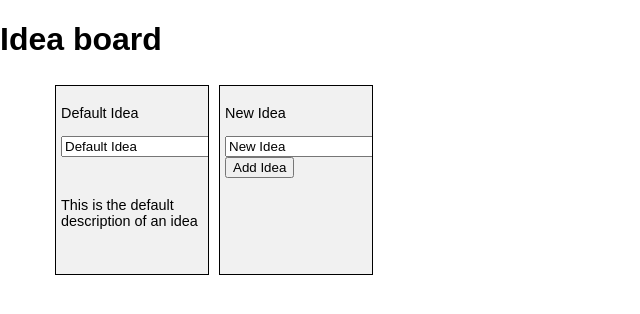
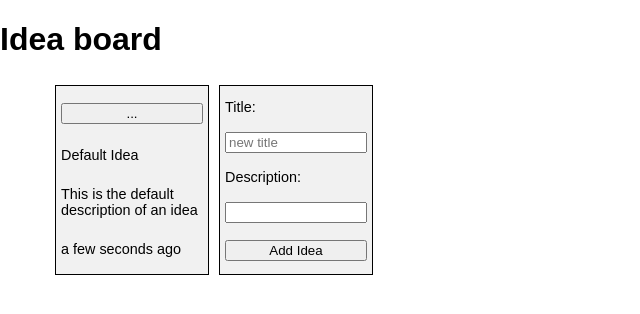
Before and after one commit to ClearScore/tech-screen, a React (Create React App) app in the folder idea-board/: page / in a window 1280 px wide. Shown: the top 314 px of the page, without its empty margins (0-640 px from the left). Built offline with nearby package versions, Linux system fonts and the light colour scheme.

Commit message:
Add date, update new ideas

```diff
--- a/idea-board/package.json
+++ b/idea-board/package.json
@@ -3,8 +3,10 @@
   "version": "0.1.0",
   "private": true,
   "dependencies": {
+    "moment": "^2.22.2",
     "react": "16.4.0",
     "react-dom": "16.4.0",
+    "react-moment": "^0.7.9",
     "react-scripts": "1.1.4"
   },
   "scripts": {
--- a/idea-board/src/components/IdeaBoard.jsx
+++ b/idea-board/src/components/IdeaBoard.jsx
@@ -9,19 +9,20 @@ export class IdeaBoard extends React.Component {
           {
             title: 'Default Idea',
             description: 'This is the default description of an idea',
-            createdDate: new Date().toString,
+            createdDate: new Date(),
             updatedDate: ''
           },
         ],
         newIdea: {
-          title: 'New Idea',
+          title: '',
           description: '',
           createdDate: '',
           updatedDate: ''
         }
       }
       this.updateTitle = this.updateTitle.bind(this);
-      this.updateNewIdeaTitle = this.updateNewIdeaTitle.bind(this);
+      this.updateNewIdea = this.updateNewIdea.bind(this);
+      this.submitUpdateIdea = this.submitUpdateIdea.bind(this);
       this.submitNewIdea = this.submitNewIdea.bind(this);
   }
   updateTitle (idea, newTitle) {
@@ -32,18 +33,24 @@ export class IdeaBoard extends React.Component {
       this.setState({ideas: allIdeas});
     }
   };
-  updateNewIdeaTitle (event) {
+  updateNewIdea (event, field) {
     event.persist();
     this.setState(previousState => ({
-      newIdea: {...previousState.newIdea, title: event.target.value}
+      newIdea: {...previousState.newIdea, [field]: event.target.value}
     }));
+  };
+  submitUpdateIdea (event, ideaToUpdate, ideaToReplace) {
+    //TODO: replace the idea updated
+    console.log('ideaToUpdate ', ideaToUpdate);
+    console.log('ideas: ', this.state.ideas);
   };
   submitNewIdea () {
     let ideaToAdd = this.state.newIdea;
+    ideaToAdd.createdDate = new Date();
     this.setState(previousState => ({
       ideas: [...previousState.ideas, ideaToAdd],
       newIdea: {
-        title: 'New Idea',
+        title: '',
         description: '',
         createdDate: '',
         updatedDate: ''
@@ -61,17 +68,16 @@ export class IdeaBoard extends React.Component {
               <IdeaCell key={key}
                 idea={idea}
                 updateTitle={this.updateTitle}
-                // editIdea={this.editIdea}
+                submitUpdateIdea={this.submitUpdateIdea}
               />
             ))
           }
           <IdeaCell key={state.ideas.length}
             idea={state.newIdea}
-            updateNewIdeaTitle={this.updateNewIdeaTitle}
+            updateNewIdea={this.updateNewIdea}
             isNewIdea={true}
             newIdea={state.newIdea}
             submitNewIdea={this.submitNewIdea}
-            // editIdea={this.editIdea}
           />
         </div>
       </div>
--- a/idea-board/src/components/IdeaCell.jsx
+++ b/idea-board/src/components/IdeaCell.jsx
@@ -1,39 +1,83 @@
 import React from 'react';
+import MomentComponent from './MomentComponent';
 export class IdeaCell extends React.Component {
   constructor (props) {
       super(props);
-      this.editTitle = this.editTitle.bind(this);
+      this.state = {
+        ideaUpdating: {
+          title: '',
+          description: '',
+          createdDate: '',
+          updatedDate: ''
+        },
+        isUpdatingIdea: false
+      }
+      this.editIdea = this.editIdea.bind(this);
+      this.updateIdeaField = this.updateIdeaField.bind(this);
   }
-  editTitle (event) {
-    this.props.updateTitle(this.props.idea, event.target.value)
+  editIdea () {
+    this.setState({
+      ideaUpdating: Object.assign({}, this.props.idea),
+      isUpdatingIdea: true
+    });
+  };
+  updateIdeaField (event, field) {
+    event.persist();
+    this.setState(previousState => ({
+      ideaUpdating: {...previousState.ideaUpdating, [field]: event.target.value}
+    }));
   };
   render () {
     let state = this.state;
     let props = this.props;
     return (
       <div className="idea-cell-container">
-        {!props.isNewIdea && <div className="idea-cell-title" onClick={this.editTitle}>
-          <p>{props.idea.title}</p>
-          <input
-            type="text"
-            value={props.idea.title}
-            onChange={eve => this.editTitle(eve)}/>
-        </div>}
+        {!props.isNewIdea && !state.isUpdatingIdea &&
+          <div className="idea-cell">
+            <button className="edit-idea" onClick={this.editIdea}>...</button>
+            <label>{props.idea.title}</label>
+            <div className="idea-cell-description">
+              {props.idea.description}
+            </div>
+            <MomentComponent className="idea-cell-creation-date" dateToCompare={props.idea.createdDate}>
+            </MomentComponent>
+          </div>
+        }
+        {!props.isNewIdea && state.isUpdatingIdea &&
+          <div className="idea-cell updating-idea">
+            <input
+              type="text"
+              className="update-title"
+              value={state.ideaUpdating.title}
+              onChange={eve => this.updateIdeaField(eve, 'title')}/>
+            <label>Description: </label>
+            <input
+              type="text"
+              className="update-description"
+              value={state.ideaUpdating.description}
+              onChange={eve => this.updateIdeaField(eve, 'description')}/>
+            <button className="update-idea-button" onClick={event => props.submitUpdateIdea(event, state.ideaUpdating, props.idea)}>Update Idea</button>
+          </div>
+        }
 
-        {props.isNewIdea && <div className="idea-cell-title">
-          <p>{props.newIdea.title}</p>
-          <input
-            type="text"
-            value={props.newIdea.title}
-            onChange={eve => this.props.updateNewIdeaTitle(eve)}/>
-          <button onClick={props.submitNewIdea}>Add Idea</button>
-        </div>}
-        <div className="idea-cell-description">
-          {props.idea.description}
-        </div>
-        <div className="idea-cell-creation-date">
-          {props.idea.createdDate}
-        </div>
+        {props.isNewIdea &&
+          <div className="idea-cell new-idea">
+            <label>Title: </label>
+            <input
+              type="text"
+              className="new-title"
+              placeholder="new title"
+              value={props.newIdea.title}
+              onChange={eve => props.updateNewIdea(eve, 'title')}/>
+            <label>Description: </label>
+            <input
+              type="text"
+              className="new-description"
+              value={props.newIdea.description}
+              onChange={eve => props.updateNewIdea(eve, 'description')}/>
+            <button className="new-idea-add-button" onClick={props.submitNewIdea}>Add Idea</button>
+          </div>
+        }
       </div>
     )
   }
--- /dev/null
+++ b/idea-board/src/components/MomentComponent.jsx
@@ -0,0 +1,16 @@
+import React from "react";
+import Moment from "react-moment";
+
+export default class momentComponent extends React.Component {
+  render() {
+    const date = new Date();
+
+    return (
+      <div>
+        <Moment fromNow>
+          {this.props.dateToCompare}
+        </Moment>
+      </div>
+    );
+  }
+}
--- a/idea-board/src/components/ideaBoard.css
+++ b/idea-board/src/components/ideaBoard.css
@@ -22,3 +22,9 @@
   flex-direction: column;
   justify-content: space-between;
 }
+.idea-cell {
+  display: flex;
+  flex-direction: column;
+  height: 100%;
+  justify-content: space-around;
+}
```
Also changed, not shown: 1 other file (tests, documents, lock files or other folders).
